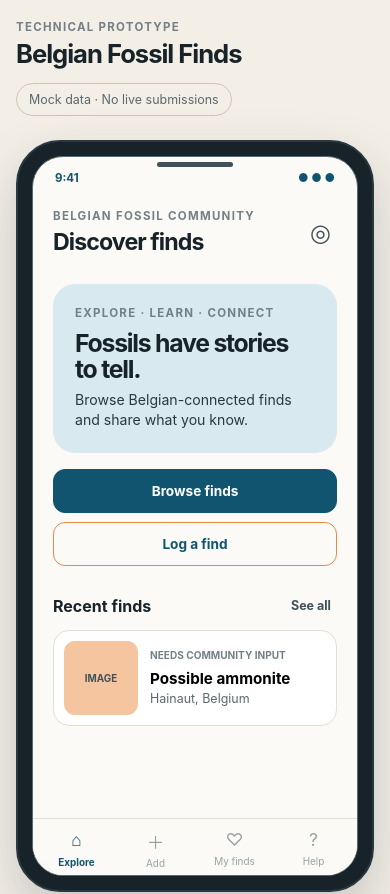
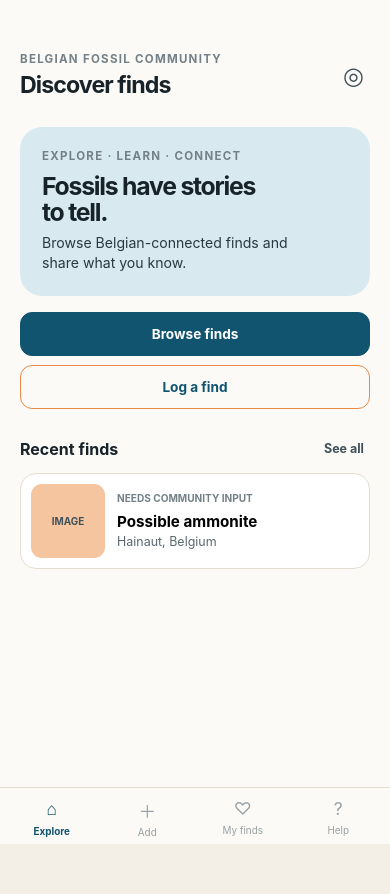
Before and after one commit to HelEvX/belgian-finds-prototype, a React (Vite) app: page / in a window 390 px wide. Shown: the top 894 px of the page. After the commit the page ends 844 px from the top, so only its background shows below. Built offline with nearby package versions, Linux system fonts and the light colour scheme.

Commit message:
style: add fullscreen mobile prototype mode

```diff
--- a/src/styles/responsive.css
+++ b/src/styles/responsive.css
@@ -1,24 +1,80 @@
+/*
+ * Mobile presentation mode
+ *
+ * On a real phone, the device itself becomes the frame. Hide the
+ * desktop prototype chrome and let the app fill the viewport.
+ */
 @media (max-width: 760px) {
-  .prototype-shell {
-    padding: var(--space-5) var(--space-4) var(--space-8);
+  html,
+  body,
+  #root {
+    width: 100%;
+    min-width: 0;
+    min-height: 100%;
   }
 
-  .prototype-header {
-    display: block;
-    margin-bottom: var(--space-6);
+  body {
+    overflow: hidden;
   }
 
-  .prototype-status {
-    display: inline-block;
-    margin-top: 14px;
+  .prototype-shell {
+    width: 100%;
+    min-height: 100dvh;
+    padding: 0;
   }
 
-  .prototype-workspace { display: block; }
-
+  .prototype-header,
   .notes-panel {
-    max-width: 390px;
-    margin: var(--space-8) auto 0;
+    display: none;
   }
 
-  .phone-frame { width: min(100%, 390px); }
+  .prototype-workspace {
+    display: block;
+    width: 100%;
+    max-width: none;
+    margin: 0;
+  }
+
+  .phone-column {
+    display: block;
+    width: 100%;
+  }
+
+  .phone-frame {
+    width: 100%;
+    padding: 0;
+    border: 0;
+    border-radius: 0;
+    background: transparent;
+    box-shadow: none;
+  }
+
+  .phone-speaker {
+    display: none;
+  }
+
+  .phone-screen {
+    width: 100%;
+    height: 100dvh;
+    border: 0;
+    border-radius: 0;
+    box-shadow: none;
+  }
+
+  .mobile-status-bar {
+    display: none;
+  }
+
+  /*
+   * Leave enough room for the fixed navigation and the safe area
+   * found on devices with a home indicator.
+   */
+  .mobile-app {
+    padding-bottom: calc(68px + env(safe-area-inset-bottom));
+  }
+
+  .mobile-navigation {
+    padding-bottom: max(5px, env(safe-area-inset-bottom));
+    border-radius: 0;
+  }
 }
```
